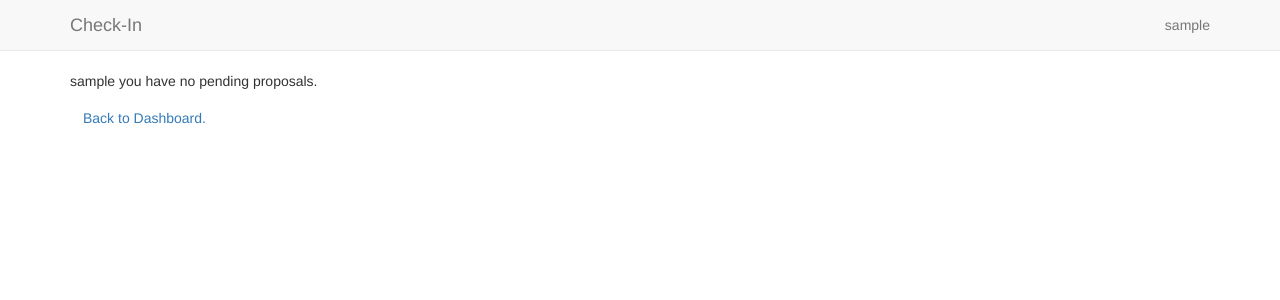
After one commit to Mohamed0524/hotel2, a Django app: page /Authorize/partner/checkstatus in a window 1280 px wide. The commit adds this page. Shown: the top 300 px of the page. Run offline with Django 3.2, Linux system fonts and the light colour scheme; the visitor is signed in with stand-in values (Sample User, id 1); data that the repository does not hold is empty; some libraries are stand-ins or nearby versions.

Commit message:
Added proposal status feature

```diff
--- /dev/null
+++ b/Authorize/templates/Authorize/checkstatus.html
@@ -0,0 +1,23 @@
+{% extends 'base/base.html' %}
+{% load staticfiles %}
+{% block content %}
+
+
+        {% if proposal %}
+
+          <p>
+              {{user.username}} -  You're proposal is currently being reviewed , we aim to get back to you shortly.
+          </p>
+
+
+
+        {% else %}
+        <p>
+          {{user.username}} you have no pending proposals.
+        </p>
+
+        {% endif %}
+
+ <a href="{% url 'HotelApp:userDash'  %}" class="btn">Back to Dashboard.</a>
+
+{% endblock %}
--- a/Authorize/urls.py
+++ b/Authorize/urls.py
@@ -10,4 +10,5 @@ urlpatterns = [
          url(r'^admindash/partners$', views.showPartners, name='showpartners'),
          url(r'^admindash/partners/(?P<id>[0-9]+)/remove$', views.removePartner, name='removepartner'),
          url(r'^admindash/proposals/(?P<id>[0-9]+)/accept$', views.acceptProposals, name='acceptproposal'),
+         url(r'^partner/checkstatus$', views.checkstatus, name='checkproposal'),
 ]
--- a/Authorize/views.py
+++ b/Authorize/views.py
@@ -54,3 +54,9 @@ def acceptProposals(request,id):
     proposal.delete()
     link = reverse('Authorize:showproposals')
     return HttpResponseRedirect(link)
+
+def checkstatus(request):
+    proposal_list = Proposal.objects.filter(user = request.user)
+
+    context = {'proposal': proposal_list}
+    return render(request, 'Authorize/checkstatus.html', context)
--- a/HotelApp/templates/HotelApp/userDash.html
+++ b/HotelApp/templates/HotelApp/userDash.html
@@ -25,7 +25,7 @@
                 <div class="panel-body">
                   <div class="list-group">
                     <a href="{% url 'HotelApp:newproposal'%}" class="list-group-item">Become a Partner Now!</a>
-                    <a href="partner/authidstatus/status" class="list-group-item">Check your proposal status</a>
+                    <a href="{% url 'Authorize:checkproposal'%}" class="list-group-item">Check your proposal status</a>
                   </div>
 
                 </div>
--- a/HotelApp/urls.py
+++ b/HotelApp/urls.py
@@ -10,4 +10,5 @@ urlpatterns = [
      url(r'^(?P<pk>[0-9]+)/reviews/edit$', views.reviewUpdateView.as_view(), name='editreview'),
      url(r'^(?P<pk>[0-9]+)/reviews/delete$', views.reviewDeleteView.as_view(), name='deletereview'),
      url(r'^partner/apply$', views.partnerCreateView.as_view(), name='newproposal'),
+
 ]
--- a/HotelProject/urls.py
+++ b/HotelProject/urls.py
@@ -8,7 +8,7 @@ from HotelProject import settings
 
 class MyRegistrationView(RegistrationView):
     def get_sucess_url(self,user):
-        return '/'
+        return '/HotelApp/dashboard/'
 
 urlpatterns = [
     url(r'^$', views.home , name = 'home'),
```
